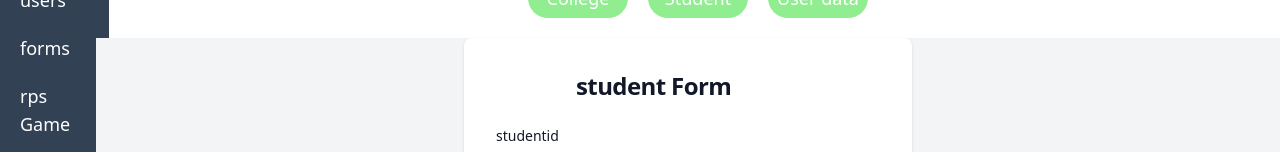
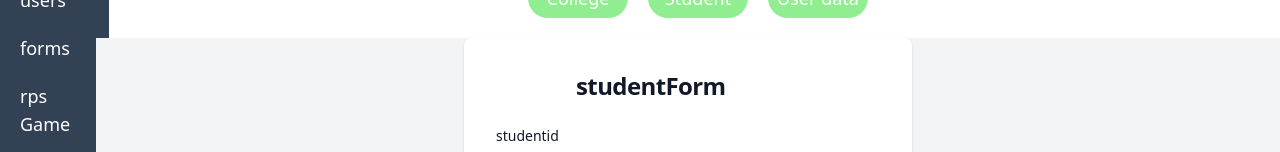
Before and after one commit to sudheer-bub-io/mantra-nuxt, a Nuxt app: page /forms in a window 1280 px wide. Shown: the part 126-278 px from the top of the page. Built offline with nearby package versions, Linux system fonts and the light colour scheme.

Commit message:
improved Reusability

```diff
--- a/pages/forms.vue
+++ b/pages/forms.vue
@@ -1,20 +1,20 @@
 <script setup>
 import { ref, onMounted, computed } from 'vue';
-import { accessFormsData } from "@/stores/formsData";
+import { AccessFormData } from "@/stores/formsData";
 import { useToast } from 'vue-toastification';
 import 'vue-toastification/dist/index.css';
 
 definePageMeta({
   layout: 'custom'
-})
+});
 
 const toast = useToast();
 const { $checkInputFeild } = useNuxtApp();
-const formsData = accessFormsData();
+const formsData = AccessFormData();
 const studentDataForm = ref(formsData.studentData);
 const collegeDataForm = ref(formsData.collegeData);
-const college = "college Form";
-const student = "student Form";
+const college = "collegeForm";
+const student = "studentForm";
 const coll = ref(false);
 const stud = ref(true);
 const showEnterdedData = ref(false);
@@ -60,8 +60,8 @@ const handleFormSubmit = (formD, message) => {
   userSubmitedForm.value=message;
   const isValid = $checkInputFeild(formD);
   if (isValid) {
-    if (message == 'student Form') {
-      formsData.usersInfo.storeUser({
+    if (message == 'studentForm') {
+      formsData.userData.storeUser({
         studentId: formD.studentid,
         name: formD.name,
         email: formD.email,
@@ -69,10 +69,9 @@ const handleFormSubmit = (formD, message) => {
         password: formD.entersomething,
       }, "StudentData");
       toast.success(`You're successfully registered`);
-    } else if (message == 'college Form') {
-      console.log("hello User")
-      console.log(formD)
-      formsData.usersInfo.storeUser({
+    }
+    else if (message == 'collegeForm') {
+      formsData.userData.storeUser({
         referenceId: formD.referenceid,
         name: formD.name,
         email: formD.email,
@@ -80,13 +79,10 @@ const handleFormSubmit = (formD, message) => {
       }, "CollegeData");
       toast.success(`You're successfully registered`);
     }
-
   }
 }
 
-onMounted(() => {
-
-});
+onMounted(() => {});
 
 const filteredData = computed(() => {
   return storedData.value.filter(item => (item['reference Id'] || '').trim() !== '');
@@ -94,7 +90,7 @@ const filteredData = computed(() => {
 
 onMounted(() => {
   studentData.value = filteredData.value;
-})
+});
 </script>
 
 <template>
@@ -118,9 +114,9 @@ onMounted(() => {
         </form>
       </div>
       <div v-if="showEnterdedData">
+
         <Tablecomponent :storedData="storedData" />
       </div>
     </div>
   </div>
-
 </template>
--- a/pages/userAuthentication/register.vue
+++ b/pages/userAuthentication/register.vue
@@ -28,7 +28,6 @@ const updateFieldValue = (fieldName, value) => {
 };
 
 const handleFormSubmit = (formData) => {
-  console.log(formData)
   const isValid = $checkInputFeild(formData);
   if (isValid) {
     const emailRegex = /^[a-zA-Z0-9._%+-]+@[a-zA-Z0-9.-]+\.[a-zA-Z]{2,}$/;
@@ -44,7 +43,7 @@ const handleFormSubmit = (formData) => {
         username: formData.username,
         email: formData.email,
         password: formData.password,
-      });
+      },"registeredUsers");
 
       toast.success(`You're successfully registered`);
       navigateTo('/userAuthentication/login');
--- a/stores/formsData.js
+++ b/stores/formsData.js
@@ -1,149 +1,56 @@
 import { defineStore } from "pinia";
-
-export const accessFormsData = defineStore('formsdata', () => {
-  const collegeData = [
-    {
-      id: 1,
-      type: "text",
-      name: "referenceid",
-      placeholder: "refernnce Id",
-      value: ''
-    },
-    {
-      id: 2,
-      type: "text",
-      name: "name",
-      placeholder: "user Name",
-      value: ''
-    },
-    {
-      id: 3,
-      type: "text",
-      name: "email",
-      placeholder: "Enter Your Email",
-      value: ''
-    },
-    {
-      id: 4,
-      type: "text",
-      name: "studentid",
-      placeholder: "Student Id",
-      value: ''
-    },
-  ]
-  const studentData = [
-    {
-      id: 1,
-      type: "text",
-      name: "studentid",
-      placeholder: "Studentid",
-      value: ''
-    },
-    {
-      id: 2,
-      type: "text",
-      name: "name",
-      placeholder: "userName",
-      value: ''
-    },
-    {
-      id: 3,
-      type: "text",
-      name: "email",
-      placeholder: "EnterEmail",
-      value: ''
-    },
-    {
-      id: 4,
-      type: "textArea",
-      name: "enterquery",
-      placeholder: "Enter Query",
-      value: ''
-    },
-    {
-      id: 5,
-      type: "text",
-      name: "entersomething",
-      placeholder: "EnterSomething",
-      value: ''
-    },
-  ]
-  const usersInfo = {
-    storedUsersInfo: [],
-    initialize: () => {
-      if (typeof localStorage !== 'undefined') {
-        usersInfo.storedUsersInfo = JSON.parse(localStorage.getItem('CollegeData')) || [];
-      }
-    },
-    storeUser: (user, setItem) => {
-      usersInfo.storedUsersInfo.push(user);
-      if (typeof localStorage !== 'undefined') {
-        localStorage.setItem(setItem, JSON.stringify(usersInfo.storedUsersInfo));
-      }
-    },
-  };
-
-  usersInfo.initialize();
-
-  return { collegeData, studentData, usersInfo};
-});
 
 export const AccessFormData = defineStore('accessFormData', () => {
   const loginData = [
-    {
-      id: 1,
-      type: 'text',
-      name: 'username',
-      placeholder: 'Username',
-      value: ''
-    },
-    {
-      id: 2,
-      type: 'password',
-      name: 'password',
-      placeholder: 'Password',
-      value: ''
-    },
+    { id: 1,type: 'text',name: 'username',placeholder: 'Username',value: ''},
+    {id: 2,type: 'password',name: 'password',placeholder: 'Password',value: ''},
+  ];
+  const registerData = [
+    {id: 1,type: 'text', name: 'username', placeholder: 'Username', value: ''},
+    {id: 2,type: 'email',name: 'email',placeholder: 'Email',value: ''},
+    { id: 3,  type: 'password',  name: 'password',  placeholder: 'Password',  value: ''},
   ];
 
-  const registerData = [
-    {
-      id: 1,
-      type: 'text',
-      name: 'username',
-      placeholder: 'Username',
-      value: ''
-    },
-    {
-      id: 2,
-      type: 'email',
-      name: 'email',
-      placeholder: 'Email',
-      value: ''
-    },
-    {
-      id: 3,
-      type: 'password',
-      name: 'password',
-      placeholder: 'Password',
-      value: ''
-    },
+  const collegeData = [
+    {id: 1,type: "text", name: "referenceid", placeholder: "refernnce Id", value: '' },
+    {id: 2,type: "text",name: "name",placeholder: "user Name",value: ''},
+    {id: 3, type: "text", name: "email", placeholder: "Enter Your Email", value: ''},
+    { id: 4, type: "text", name: "studentid", placeholder: "Student Id",value: ''},
+  ];
+
+  const studentData = [
+    {id: 1,type: "text",name: "studentid",placeholder: "Studentid",value: '' },
+    { id: 2, type: "text", name: "name", placeholder: "userName", value: '' },
+    { id: 3, type: "text", name: "email", placeholder: "EnterEmail", value: ''},
+    {id: 4,type: "textArea",name: "enterquery",placeholder: "Enter Query",value: '' },
+    {id: 5,type: "text",name: "entersomething",placeholder: "EnterSomething", value: '' },
   ];
 
   const userData = {
       loggedInUser: null,
+      data: {
         registeredUsers: [],
+        studentInfo: [],
+        collegeData: [],
+      },
 
       initialize: () => {
         if (typeof localStorage !== 'undefined') {
-        userData.registeredUsers = JSON.parse(localStorage.getItem('registeredUsers')) || [];
+          for (const key in userData.data) {
+            userData.data[key] = JSON.parse(localStorage.getItem(key)) || [];
+          }
         }
       },
 
-    storeUser: (user) => {
-      userData.registeredUsers.push(user);
+      storeUser: (user, formType) => {
+        if (Object.keys(userData.data).includes(formType)) {
+          userData.data[formType].push(user);
+
           if (typeof localStorage !== 'undefined') {
-        localStorage.setItem('registeredUsers', JSON.stringify(userData.registeredUsers));
+            localStorage.setItem(formType, JSON.stringify(userData.data[formType]));
+          }
+        } else {
+          console.error(`Invalid formType: ${formType}`);
         }
       },
 
@@ -154,8 +61,9 @@ export const AccessFormData = defineStore('accessFormData', () => {
 
   userData.initialize();
 
-  return { loginData, registerData, userData };
+  return { loginData, registerData, collegeData, studentData, userData };
 });
+
 
 export const NavData = defineStore('navData', () => {
 
@@ -174,36 +82,12 @@ export const NavData = defineStore('navData', () => {
   ]
 
   const customNav = [
-    {
-      id: 1,
-      toAddress: '/all-users',
-      navName: "all-users"
-    },
-    {
-      id: 2,
-      toAddress: '/forms',
-      navName: "forms"
-    },
-    {
-      id: 3,
-      toAddress: '/rock-paper-scissor',
-      navName: "rps Game"
-    },
-    {
-      id: 4,
-      toAddress: '/crud-users',
-      navName: "crud users"
-    },
-    {
-      id: 3,
-      toAddress: '/quote',
-      navName: "Quote"
-    },
-    {
-      id: 5,
-      toAddress: '/userAuthentication/login',
-      navName: "LogOut"
-    },
+    { id: 1, toAddress: '/all-users', navName: "all-users"},
+    { id: 2, toAddress: '/forms', navName: "forms"},
+    {id: 3,  toAddress: '/rock-paper-scissor',  navName: "rps Game"},
+    {id: 4,toAddress: '/crud-users',navName: "crud users"},
+    {id: 3,toAddress: '/quote',navName: "Quote"},
+    { id: 5, toAddress: '/userAuthentication/login', navName: "LogOut"},
   ]
   return {defaultNav,customNav}
 })
```
Lines whose indentation alone changed are shown as unchanged.
